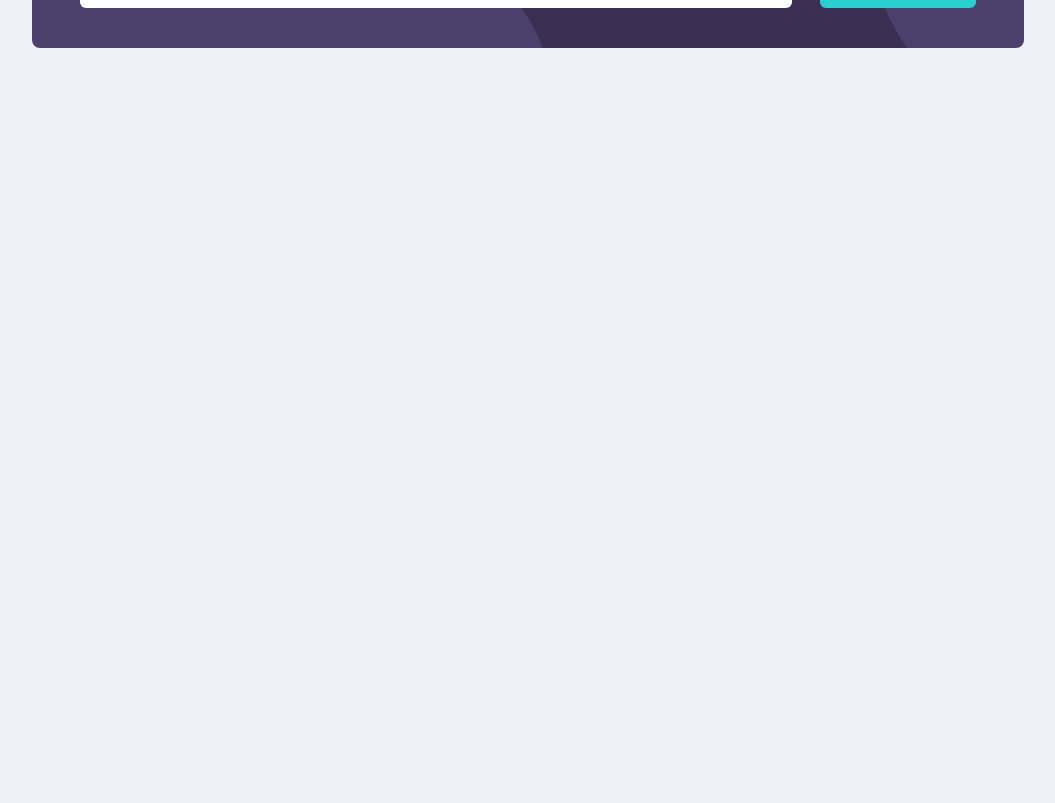
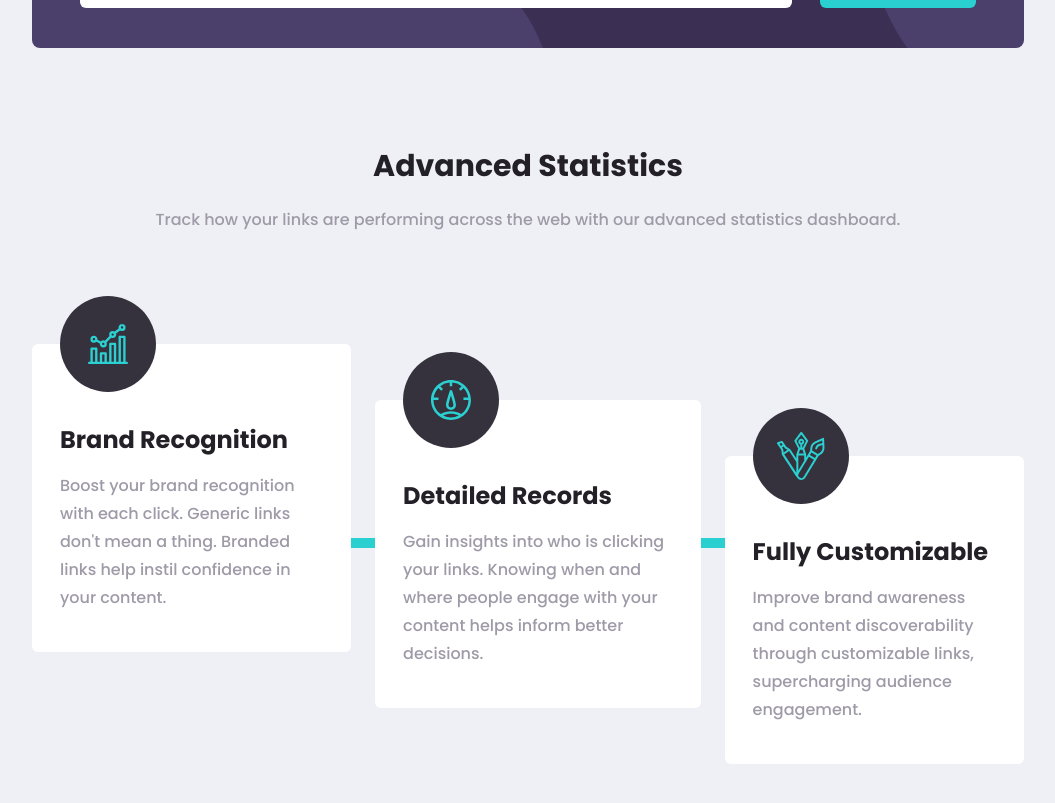
Before and after one commit to arshGoyalDev/url-shortner, a React (Create React App) app: page / in a window 1280 px wide. Shown: the part 701-1504 px from the top of the page, without its empty margins (112-1167 px from the left). Built offline with nearby package versions, Linux system fonts and the light colour scheme.

Commit message:
add: created features section and stlyed it

```diff
--- a/src/App.js
+++ b/src/App.js
@@ -1,16 +1,16 @@
-import { Header, Hero } from "./components/sections";
-
+import { Header, Hero, Features } from "./components/sections";
 import UrlShortener from "./components/UrlShortener";
 
 const App = () => {
   return (
-    <main className="bg-neutral-grayTwo min-h-[300vh]">
+    <main className="bg-neutral-grayTwo min-h-[500vh]">
       <div className="bg-white pb-36">
         <Header />
         <Hero />
       </div>
 
       <UrlShortener />
+      <Features />
     </main>
   );
 };
--- /dev/null
+++ b/src/components/sections/Features.js
@@ -0,0 +1,70 @@
+import iconBrandRecognition from "../../assets/images/icon-brand-recognition.svg";
+import iconDetailedRecords from "../../assets/images/icon-detailed-records.svg";
+import iconFullyCustomizable from "../../assets/images/icon-fully-customizable.svg";
+
+const featuresArray = [
+  {
+    id: 1,
+    icon: iconBrandRecognition,
+    title: "Brand Recognition",
+    content:
+      "Boost your brand recognition with each click. Generic links don't mean a thing. Branded links help instil confidence in your content.",
+  },
+  {
+    id: 2,
+    icon: iconDetailedRecords,
+    title: "Detailed Records",
+    content:
+      "Gain insights into who is clicking your links. Knowing when and where people engage with your content helps inform better decisions.",
+  },
+  {
+    id: 3,
+    icon: iconFullyCustomizable,
+    title: "Fully Customizable",
+    content:
+      "Improve brand awareness and content discoverability through customizable links, supercharging audience engagement.",
+  },
+];
+
+const Features = () => {
+  return (
+    <div className="px-5 lg:px-20 xl:px-36 mt-20">
+      <div className="flex flex-col gap-6 text-center">
+        <h2 className="text-3xl font-bold text-neutral-darkViolet">
+          Advanced Statistics
+        </h2>
+        <p className="font-medium text-neutral-grayishViolet">
+          Track how your links are performing across the web with our advanced
+          statistics dashboard.
+        </p>
+      </div>
+
+      <div className="flex flex-col xl:flex-row xl:justify-evenly items-center gap-28 xl:gap-6 mt-24 xl:mt-0">
+        {featuresArray.map((feature) => (
+          <div
+            className={`relative max-w-[360px] xl:max-w-[450px] ${
+              featuresArray.indexOf(feature) === 1 && "xl:pt-28"
+            } ${featuresArray.indexOf(feature) === 2 && "xl:pt-56"}`}
+          >
+            <div className="flex flex-col items-center xl:items-start text-center xl:text-left pb-10 px-5 xl:px-7 bg-white rounded-md">
+              <div className="grid place-items-center w-24 h-24 bg-neutral-darkBlue -mt-12 rounded-full">
+                <img src={feature.icon} alt={feature.title} />
+              </div>
+              <h3 className="text-2xl font-bold text-neutral-darkViolet mt-8">
+                {feature.title}
+              </h3>
+              <p className="font-medium text-neutral-grayishViolet leading-7 mt-4">
+                {feature.content}
+              </p>
+            </div>
+            {featuresArray.indexOf(feature) !== 2 && (
+              <span className="absolute xl:top-1/2 xl:translate-y-[400%] left-1/2 xl:left-auto xl:-right-40 -translate-x-1/2 xl:-translate-x-0 block w-2.5 xl:w-40 h-40 xl:h-2.5 bg-primary-cyan"></span>
+            )}
+          </div>
+        ))}
+      </div>
+    </div>
+  );
+};
+
+export default Features;
--- a/src/components/sections/index.js
+++ b/src/components/sections/index.js
@@ -1,4 +1,5 @@
 import Header from "./Header";
 import Hero from "./Hero";
+import Features from "./Features";
 
-export { Header, Hero };
+export { Header, Hero, Features };
--- a/src/index.css
+++ b/src/index.css
@@ -9,7 +9,7 @@ body {
 }
 
 button {
-  @apply focus:outline-4 focus:outline focus:outline-neutral-darkViolet
+  @apply focus:outline-4 focus:outline focus:outline-neutral-darkViolet;
 }
 
 .url-shortener {
```
